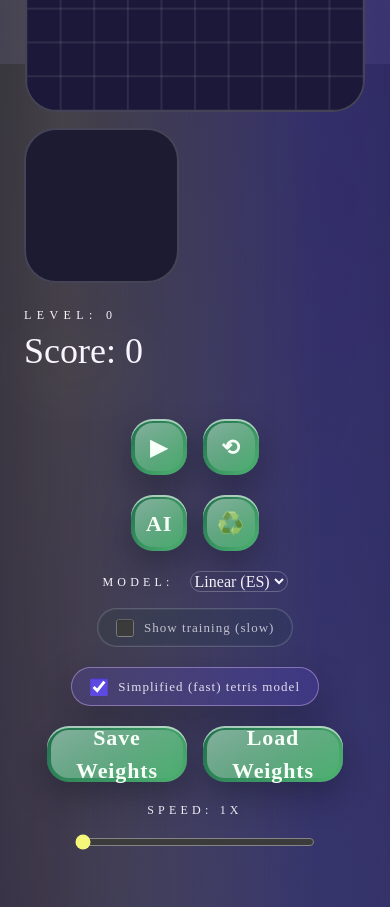
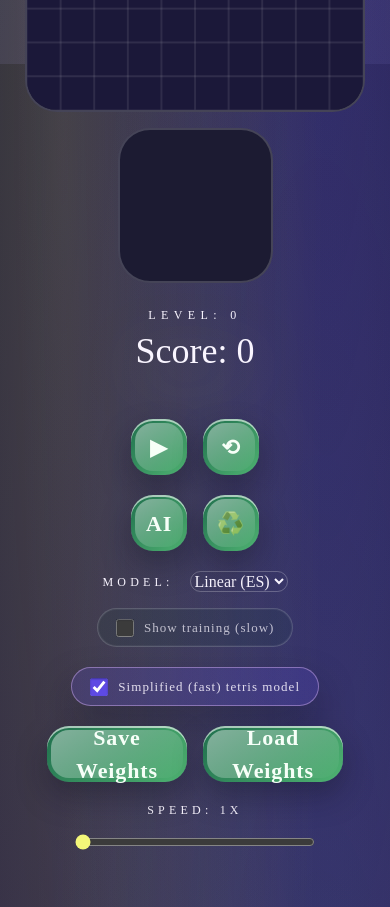
Before and after one commit to kjeeetil/tetris, a plain HTML site: page web/index.html in a window 390 px wide. Shown: the part 780-1687 px from the top of the page. Drawn offline with nearby package versions, Linux system fonts and the light colour scheme; a script that the page names is missing.

Commit message:
Center sidebar stack on small screens

```diff
--- a/web/index.html
+++ b/web/index.html
@@ -381,11 +381,11 @@
       <div class="game relative flex w-full max-w-5xl flex-col items-center gap-10">
         <div class="flex w-full max-w-5xl flex-col items-center gap-4 md:flex-row md:items-start md:justify-center md:gap-6">
           <canvas id="canvas" width="300" height="600" tabindex="0" class="shadow-glow"></canvas>
-          <div class="flex w-full max-w-sm flex-col items-start gap-6 md:w-auto md:items-start md:gap-8">
-            <div class="flex flex-col items-start gap-3 md:items-start">
+          <div class="flex w-full max-w-sm flex-col items-center gap-6 md:w-auto md:items-start md:gap-8">
+            <div class="flex flex-col items-center gap-3 md:items-start">
               <canvas id="preview" width="140" height="140" class="h-[140px] w-[140px]"></canvas>
             </div>
-            <div class="flex flex-col items-start gap-2 md:items-start md:text-left">
+            <div class="flex flex-col items-center gap-2 md:items-start md:text-left">
               <div id="level" class="text-xs uppercase tracking-[0.45em] text-plum/70">Level: 0</div>
               <div
                 id="score"
```
